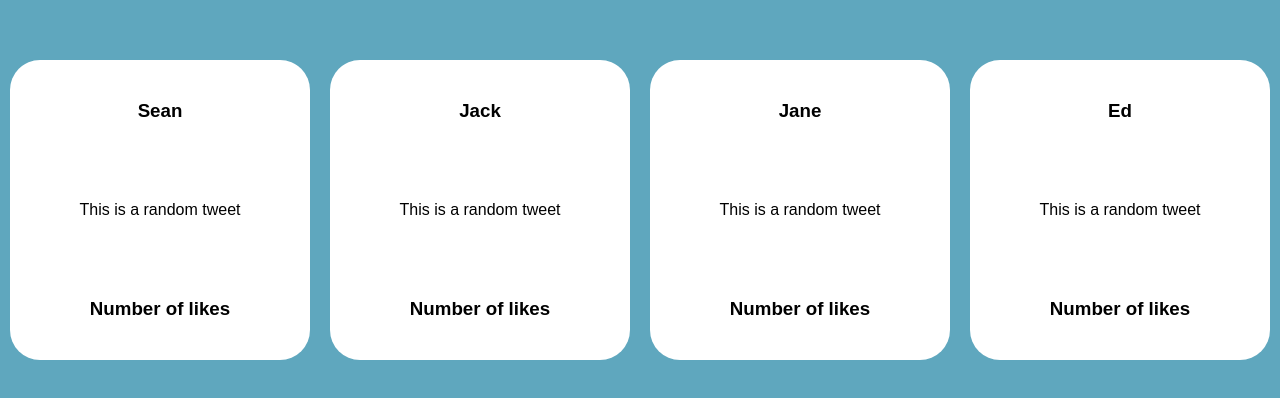
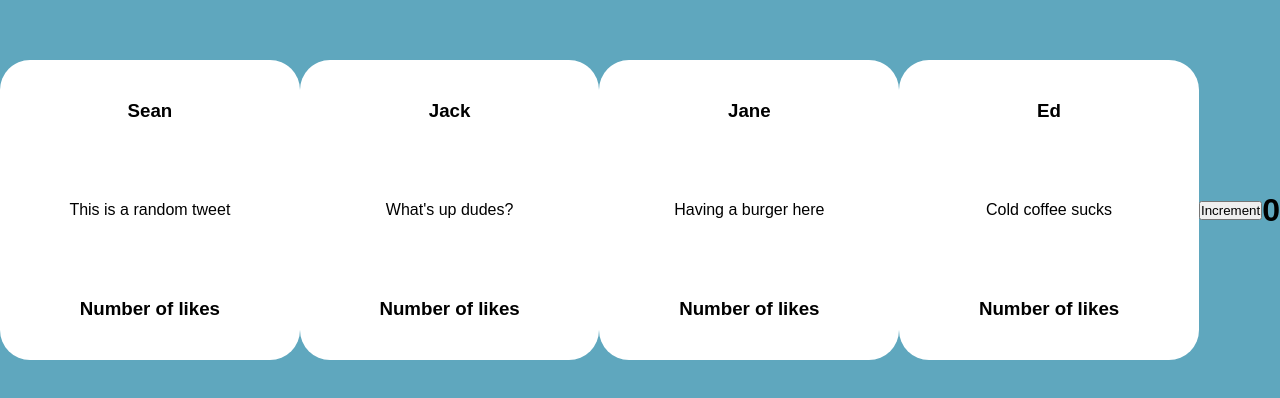
Before and after one commit to dragon-3/connect-app, a React (Create React App) app: page / in a window 1280 px wide. Shown: the part 190-588 px from the top of the page. Built offline with nearby package versions, Linux system fonts and the light colour scheme.

Commit message:
Created state instead of static

```diff
--- a/src/App.js
+++ b/src/App.js
@@ -1,15 +1,26 @@
-import React, { Component } from 'react';
+import React, { Component, useState } from 'react';
 import logo from './logo.svg';
 import './App.css';
 import Tweet from "./Tweet";
 
 function App() {
+
+  const [isRed, setRed] = useState(false);
+  const [count, setCount] = useState(0);
+
+  const increment = () => {
+    setCount(count + 1);
+  }
+
   return (
     <div className="app">
-      <Tweet name="Sean"/>
-      <Tweet name="Jack"/>
-      <Tweet name="Jane"/>
-      <Tweet name="Ed"/>
+      <Tweet name="Sean" message="This is a random tweet"/>
+      <Tweet name="Jack" message="What's up dudes?"/>
+      <Tweet name="Jane" message="Having a burger here"/>
+      <Tweet name="Ed" message="Cold coffee sucks"/>
+
+      <button onClick={increment}>Increment</button>
+      <h1>{count}</h1>
       </div>
   )
 }
--- a/src/Tweet.js
+++ b/src/Tweet.js
@@ -4,7 +4,7 @@ function Tweet(props) {
     return(
         <div className="tweet">
             <h3>{props.name}</h3>
-            <p>This is a random tweet</p>
+            <p>{props.message}</p>
             <h3>Number of likes</h3>
         </div>
     )
```
